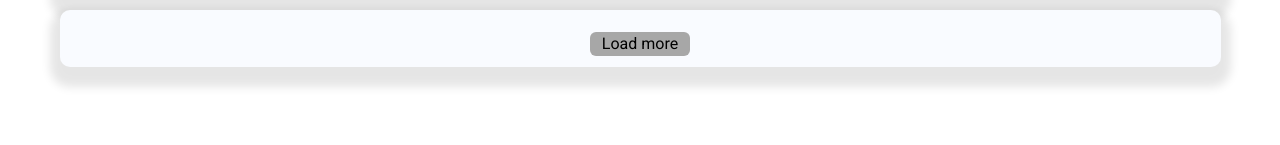
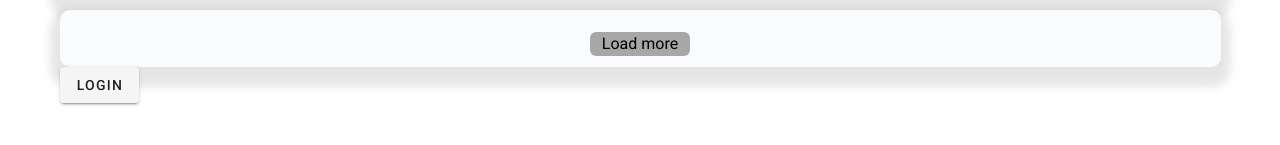
Before and after one commit to uol-mediaprocessing-2023-2024-classroom/project-line-art, a Vue app in the folder frontend/: page / in a window 1280 px wide. Shown: the part 457-602 px from the top of the page. Built offline with nearby package versions, Linux system fonts and the light colour scheme.

Commit message:
feat : you now have buttons to switch the sites.Well far from perfect but works

```diff
--- a/frontend/src/App.vue
+++ b/frontend/src/App.vue
@@ -4,7 +4,8 @@
             <!-- Communication between child and parent components can be done using props and events. Props are attributes passed from a parent to a child and can be used within it.
             A child component can emit events, which the parent then may react to. Here "selectedImage" is a prop passed to HomePage. HomePage emits the "fetchImgs" event,
             which triggers the fetchImgs method in App.vue. In this demo this is technically not needed, but since it's a core element of Vue I decided to include it.-->
-            <HomePage :selectedImage="selectedImage" :currentGallery="currentGallery" @loadImages="loadImages" @updateSelected="updateSelected" @getBlur="getBlur" @resetGallery="resetGallery" />
+            <HomePage v-if="home" :selectedImage="selectedImage" :currentGallery="currentGallery" @loadImages="loadImages" @updateSelected="updateSelected" @getBlur="getBlur" @resetGallery="resetGallery" @switchSite="switchSite"/>
+            <LoginPage v-else @switchSide="switchSite"/>
         </v-main>
     </v-app>
 </template>
@@ -12,12 +13,14 @@
 <script>
 import HomePage from "./components/HomePage";
 import placeholder from "./assets/placeholder.jpg";
+import LoginPage from "./components/LoginPage.vue";
 
 export default {
     name: "App",
 
     components: {
         HomePage,
+        LoginPage,
     },
 
     data() {
@@ -26,6 +29,7 @@ export default {
                 url: placeholder,
                 id: "placeholder"
             },
+            home: true,
             currentGallery: [],
             allImgData: [],
             limit: 60,
@@ -35,6 +39,10 @@ export default {
 
     methods: {
 
+        async switchSite() {
+            console.log("hey from main");
+            this.home = !this.home;
+        },
         /*
           This method fetches the first 60 images from a user's gallery.
           It first retrieves all image IDs, then it fetches specific image data.
--- a/frontend/src/components/HomePage.vue
+++ b/frontend/src/components/HomePage.vue
@@ -65,6 +65,7 @@
             </div>
             <button class="loadMoreBtn" @click="$emit('loadMore')">Load more</button>
         </div>
+        <v-btn @click="switchSite">Login</v-btn>
     </v-container>
 </template>
 
@@ -101,6 +102,11 @@ export default {
     },
 
     methods: {
+
+        switchSite() {
+            console.log("hey");
+            this.$emit("switchSite");
+        },
         // --- IMAGE RELATED METHODS ---
 
         // Emit a loadImages event.
--- /dev/null
+++ b/frontend/src/components/LoginPage.vue
@@ -0,0 +1,20 @@
+<template>
+    <v-container>
+        <h1>hey</h1>
+        <v-btn @click="mainPage">MainPage</v-btn>
+    </v-container>
+</template>
+
+<script>
+    export default {
+        name: 'LoginPage',
+
+
+    methods:  {
+        mainPage() {
+            console.log("hey from login")
+            this.$emit("switchSide");
+        }
+    }
+    }
+</script>
```
Also changed, not shown: 1 other file (tests, documents, lock files or other folders).
